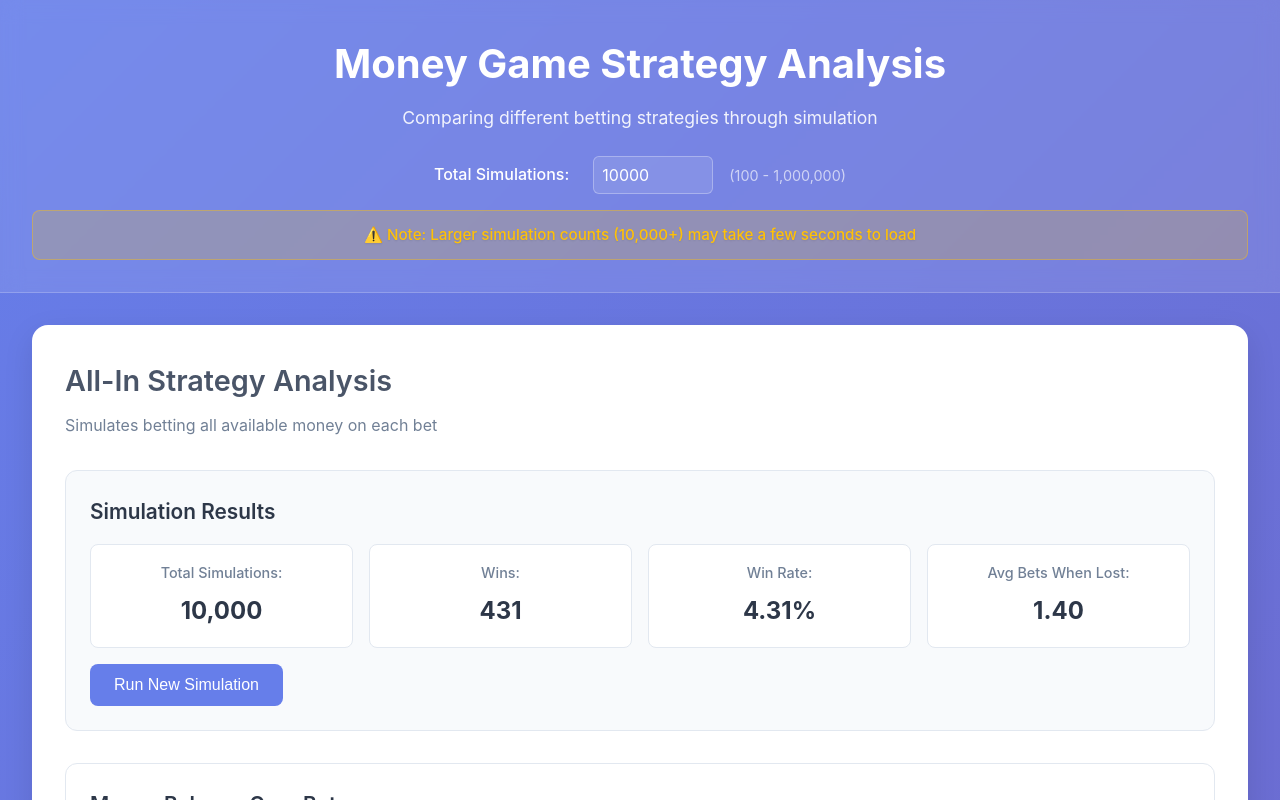
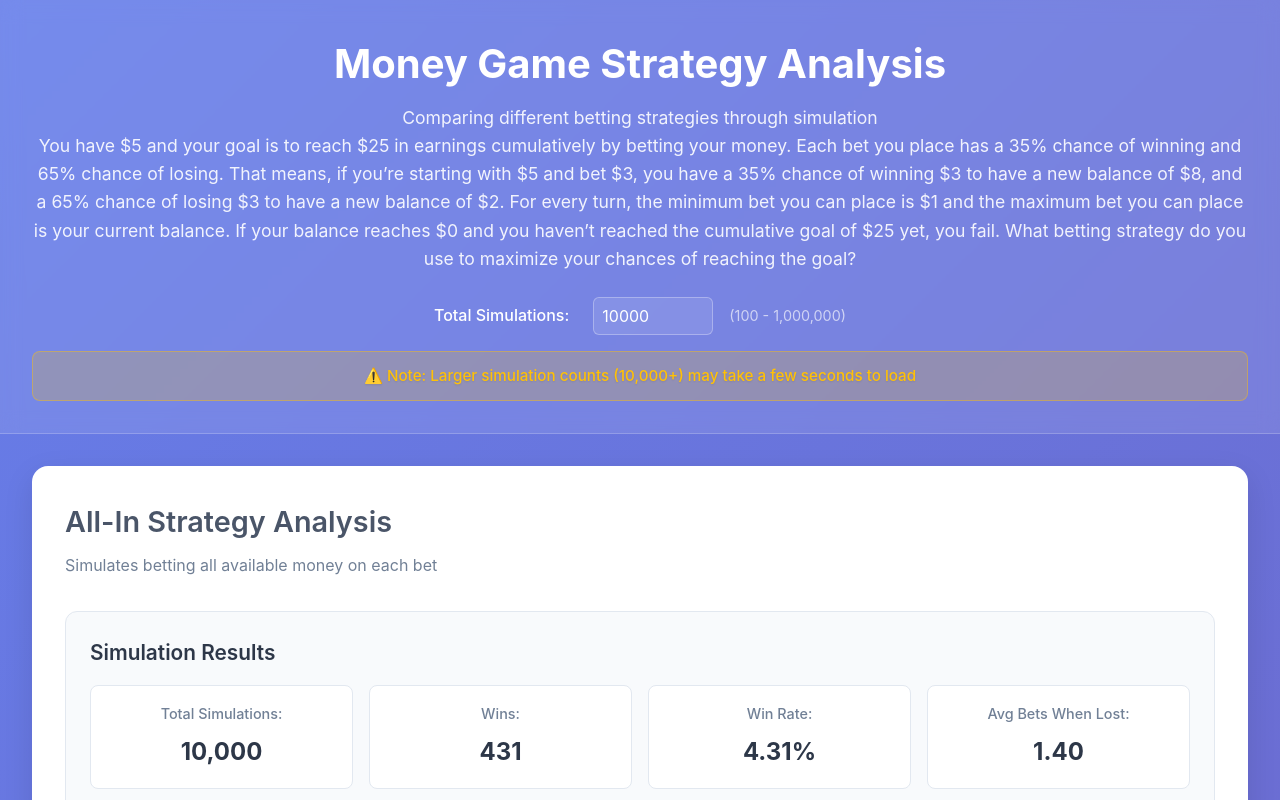
Before and after one commit to kpuneethh/Betting-Game-Simulations, a React (Vite) app: page / in a window 1280 px wide. Shown: the top 800 px of the page. Built offline with nearby package versions, Linux system fonts and the light colour scheme.

Commit message:
Adding problem statement to page

```diff
--- a/src/App.tsx
+++ b/src/App.tsx
@@ -12,6 +12,8 @@ function App() {
       <header className="App-header">
         <h1>Money Game Strategy Analysis</h1>
         <p>Comparing different betting strategies through simulation</p>
+        <p>You have $5 and your goal is to reach $25 in earnings cumulatively by betting your money. Each bet you place has a 35% chance of winning and 65% chance of losing. That means, if you’re starting with $5 and bet $3, you have a 35% chance of winning $3 to have a new balance of $8, and a 65% chance of losing $3 to have a new balance of $2. For every turn, the minimum bet you can place is $1 and the maximum bet you can place is your current balance. If your balance reaches $0 and you haven’t reached the cumulative goal of $25 yet, you fail.
+        What betting strategy do you use to maximize your chances of reaching the goal?</p>
 
         <div className="simulation-controls">
           <label htmlFor="simCount">Total Simulations:</label>
```
